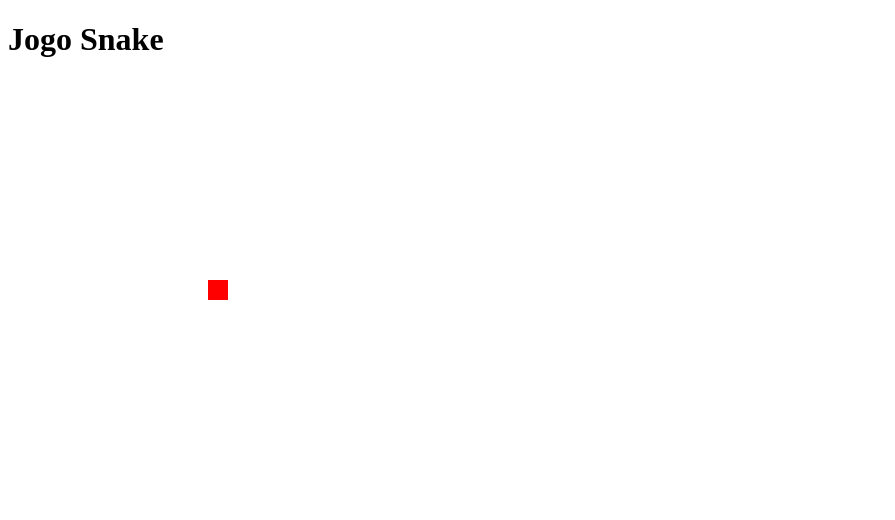
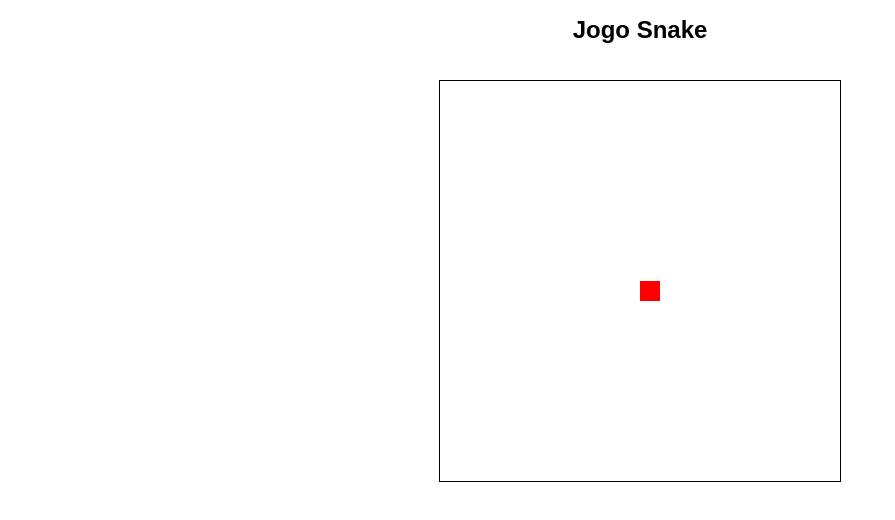
Before and after one commit to jblimaf/jogos, a plain HTML site: page index.html in a window 1280 px wide. Shown: the whole page, without its empty margins (0-895 px from the left). Drawn offline with Linux system fonts and the light colour scheme.

Commit message:
Update style.css

```diff
--- a/style.css
+++ b/style.css
@@ -1,21 +1,13 @@
-const secretNumber = Math.floor(Math.random() * 100) + 1;
-let attempts = 0;
+body {
+    text-align: center;
+    font-family: Arial, sans-serif;
+}
 
-const guessInput = document.getElementById('guess');
-const checkButton = document.getElementById('check');
-const message = document.getElementById('message');
+h1 {
+    font-size: 24px;
+}
 
-checkButton.addEventListener('click', function () {
-    const userGuess = parseInt(guessInput.value);
-    attempts++;
-
-    if (userGuess === secretNumber) {
-        message.textContent = `Parabéns! Você acertou o número ${secretNumber} em ${attempts} tentativas.`;
-        checkButton.disabled = true;
-        guessInput.disabled = true;
-    } else if (userGuess < secretNumber) {
-        message.textContent = 'Tente um número maior.';
-    } else {
-        message.textContent = 'Tente um número menor.';
-    }
-});
+canvas {
+    border: 1px solid #000;
+    margin: 20px auto;
+}
```
